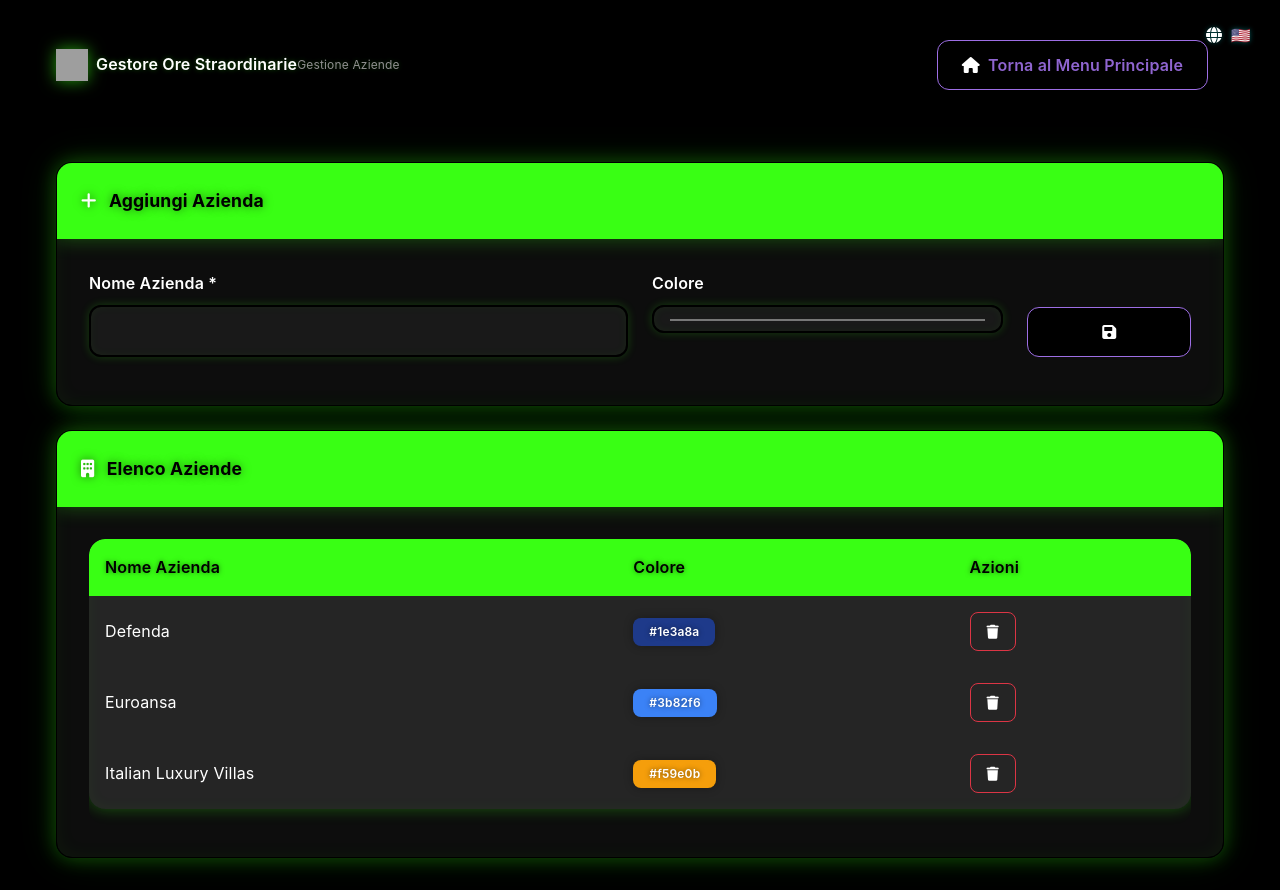
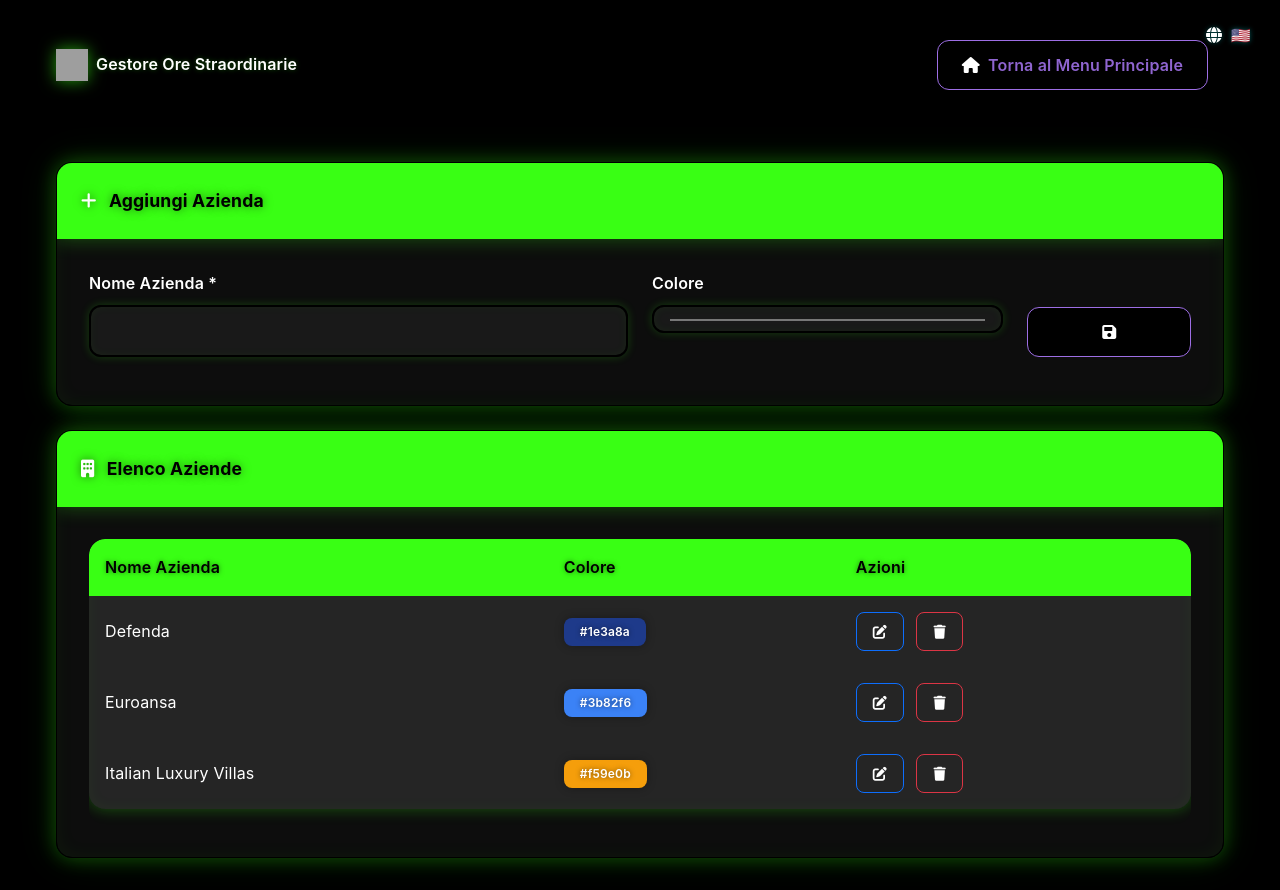
Before and after one commit to Piccios/OvertimeLedger, a PHP site: page /index.php?tab=companies&lang=it in a window 1280 px wide. Run offline with PHP 8.4, Linux system fonts and the light colour scheme; data comes from the database, SQL or seed files in the repository; data that the repository does not hold is empty; grey boxes are pictures that could not be loaded.

Commit message:
Refactor index.php to remove unnecessary text elements in the main and companies tabs. Add an edit button for company management to enhance user interaction.

```diff
--- a/index.php
+++ b/index.php
@@ -220,9 +220,9 @@ $current_tab = $_GET['tab'] ?? 'main';
                 <img src="images/logo.svg" alt="Logo" class="logo-img me-2" width="32" height="32">
                 <strong><?= t('page_title', $current_lang) ?></strong>
                 <?php if($current_tab === 'main'): ?>
-                    <small class="d-block text-muted"><?= t('dashboard', $current_lang) ?></small>
+
                 <?php elseif($current_tab === 'companies'): ?>
-                    <small class="d-block text-muted"><?= t('manage_companies', $current_lang) ?></small>
+
                 <?php endif; ?>
             </div>
             <div class="d-flex align-items-center">
@@ -506,6 +506,9 @@ $current_tab = $_GET['tab'] ?? 'main';
                                                 <form method="POST" action="" style="display: inline;">
                                                     <input type="hidden" name="action" value="delete_company">
                                                     <input type="hidden" name="id" value="<?= $company['id'] ?>">
+                                                    <button class="btn btn-sm btn-outline-primary me-2" onclick="editCompany(<?= $company['id'] ?>, '<?= $company['name'] ?>', '<?= $company['color'] ?>')">
+                                                        <i class="fas fa-edit"></i>
+                                                    </button>
                                                     <button type="submit" class="btn btn-sm btn-outline-danger" onclick="return confirm('<?= t('confirm_delete_company', $current_lang) ?>')">
                                                         <i class="fas fa-trash"></i>
                                                     </button>
```
